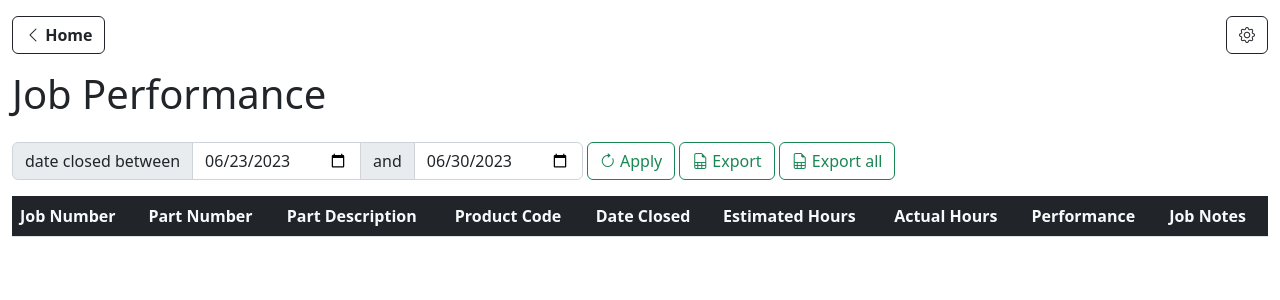
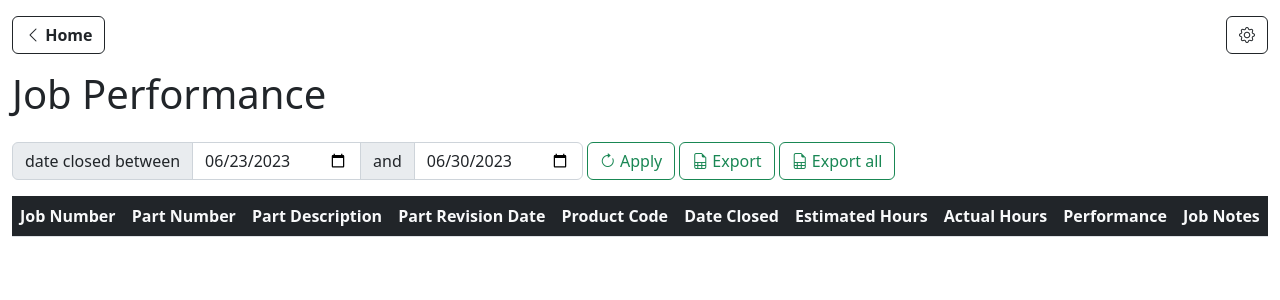
Before and after one commit to williamjacksn/e2-spy, a Flask app: page /job-performance in a window 1280 px wide. Shown: the top 300 px of the page. Run offline with Flask 3, Linux system fonts and the light colour scheme; data that the repository does not hold is empty; parts of the project's set-up code (start-up, migrations or seed data) failed here and were passed over; some libraries are stand-ins or nearby versions.

Commit message:
Add 'Part Revision Date' to Job Performance report

```diff
--- a/e2_spy/app.py
+++ b/e2_spy/app.py
@@ -337,12 +337,12 @@ def job_performance_xlsx():
     end_date = str_to_date(flask.request.values.get('end_date', '2022-01-01'))
     rows = e2db.job_performance(start_date, end_date, get_all)
     headers = [
-        'Job Number', 'Part Number', 'Part Description', 'Product Code', 'Date Closed', 'Estimated Hours',
-        'Actual Hours', 'Performance', 'Job Notes'
+        'Job Number', 'Part Number', 'Part Description', 'Part Revision Date', 'Product Code', 'Date Closed',
+        'Estimated Hours', 'Actual Hours', 'Performance', 'Job Notes'
     ]
     col_names = [
-        'job_number', 'part_number', 'part_description', 'product_code', 'date_closed', 'total_estimated_hours',
-        'total_actual_hours', 'performance', 'job_notes'
+        'job_number', 'part_number', 'part_description', 'part_revision_date', 'product_code', 'date_closed',
+        'total_estimated_hours', 'total_actual_hours', 'performance', 'job_notes'
     ]
     if get_all:
         record_range = 'all'
--- a/e2_spy/db/e2.py
+++ b/e2_spy/db/e2.py
@@ -219,9 +219,11 @@ class E2Database:
                 as int) performance,
                 o.product_code,
                 coalesce(h.total_estimated_hours, 0) total_estimated_hours,
-                coalesce(h.total_actual_hours, 0) total_actual_hours
+                coalesce(h.total_actual_hours, 0) total_actual_hours,
+                cast(p.revision_date as date) part_revision_date
             from order_detail o
             left join h on h.order_detail_id = o.order_detail_id
+            left join part_number p on p.part_number_id = o.part_number_id
             where o.company_code = 'spmtech'
             and o.status = 'closed'
             {date_closed_filter}
--- a/e2_spy/templates/job-performance.html
+++ b/e2_spy/templates/job-performance.html
@@ -55,6 +55,7 @@
                     <th>Job Number</th>
                     <th>Part Number</th>
                     <th>Part Description</th>
+                    <th>Part Revision Date</th>
                     <th>Product Code</th>
                     <th>Date Closed</th>
                     <th>Estimated Hours</th>
@@ -69,6 +70,7 @@
                         <td>{{ row.job_number }}</td>
                         <td>{{ row.part_number }}</td>
                         <td>{{ row.part_description }}</td>
+                        <td>{{ row.part_revision_date or '' }}</td>
                         <td>{{ row.product_code }}</td>
                         <td>{{ row.date_closed }}</td>
                         <td>{{ '{:,.2f}'.format(row.total_estimated_hours) }}</td>
```
